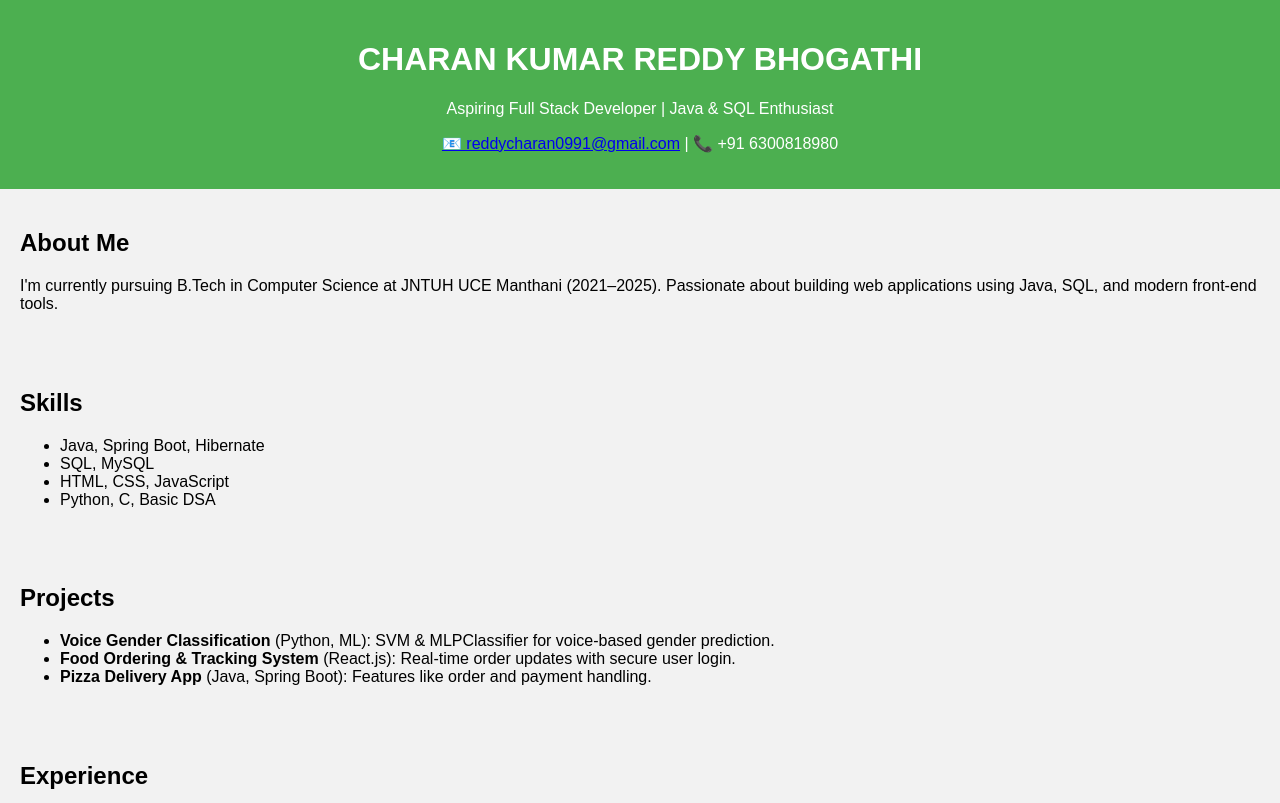
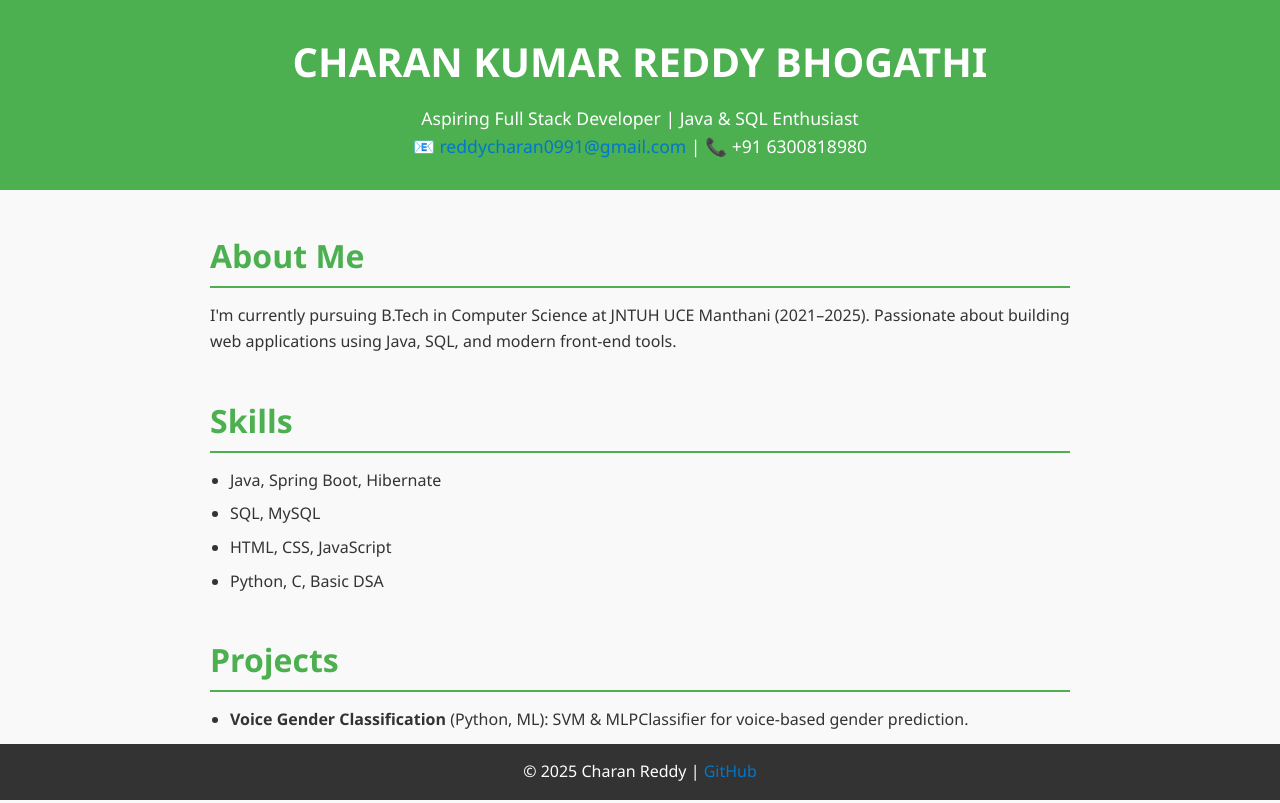
Before and after one commit to charanreddy8055/portfolio-website, a plain HTML site: page index.html in a window 1280 px wide. Shown: the top 803 px of the page. Drawn offline with Linux system fonts and the light colour scheme.

Commit message:
Add files via upload

```diff
--- a/style.css
+++ b/style.css
@@ -1,21 +1,86 @@
-body {
-  font-family: Arial, sans-serif;
+/* Reset default styles */
+* {
   margin: 0;
   padding: 0;
-  background: #f2f2f2;
+  box-sizing: border-box;
 }
+
+body {
+  font-family: 'Segoe UI', Tahoma, Geneva, Verdana, sans-serif;
+  line-height: 1.6;
+  background-color: #f9f9f9;
+  color: #333;
+  padding-bottom: 60px;
+}
+
 header {
-  background: #4CAF50;
+  background-color: #4CAF50;
   color: white;
-  padding: 20px;
+  padding: 30px 20px;
   text-align: center;
 }
+
+header h1 {
+  font-size: 2.5rem;
+  margin-bottom: 10px;
+}
+
+header p {
+  font-size: 1.1rem;
+}
+
 section {
-  padding: 20px;
+  max-width: 900px;
+  margin: 40px auto;
+  padding: 0 20px;
 }
+
+section h2 {
+  font-size: 2rem;
+  color: #4CAF50;
+  margin-bottom: 15px;
+  border-bottom: 2px solid #4CAF50;
+  padding-bottom: 5px;
+}
+
+section ul {
+  list-style: disc;
+  padding-left: 20px;
+}
+
+section li {
+  margin-bottom: 8px;
+}
+
+a {
+  color: #0077cc;
+  text-decoration: none;
+}
+
+a:hover {
+  text-decoration: underline;
+}
+
 footer {
-  background: #222;
+  background-color: #333;
   color: white;
   text-align: center;
-  padding: 10px;
+  padding: 15px 0;
+  position: fixed;
+  bottom: 0;
+  width: 100%;
 }
+
+@media (max-width: 600px) {
+  header h1 {
+    font-size: 1.8rem;
+  }
+
+  section h2 {
+    font-size: 1.5rem;
+  }
+
+  body {
+    font-size: 16px;
+  }
+}
```
